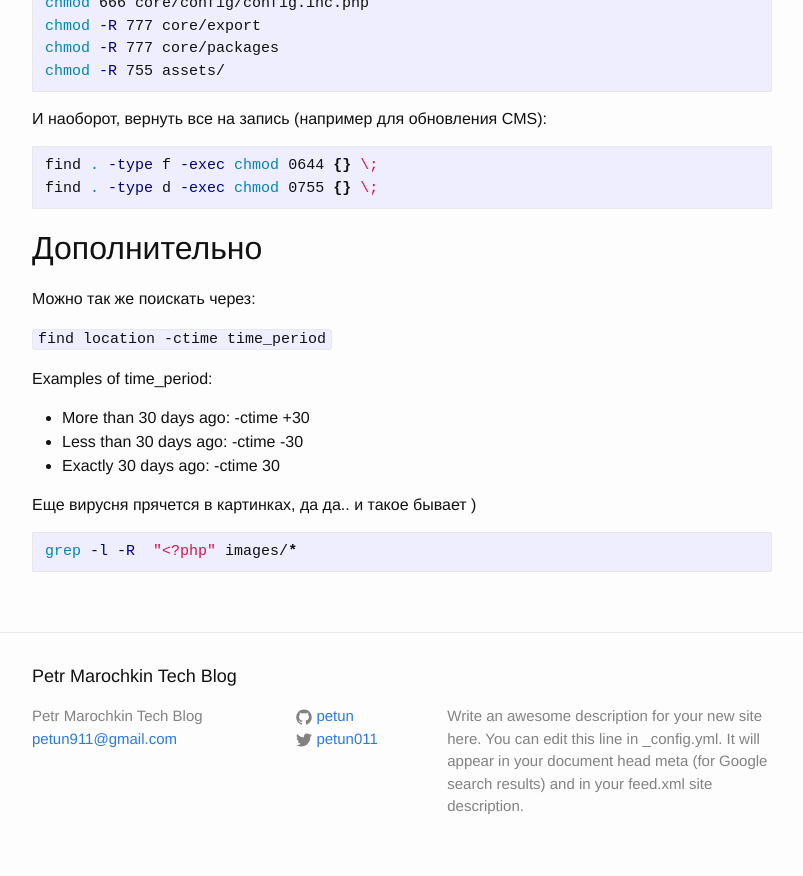
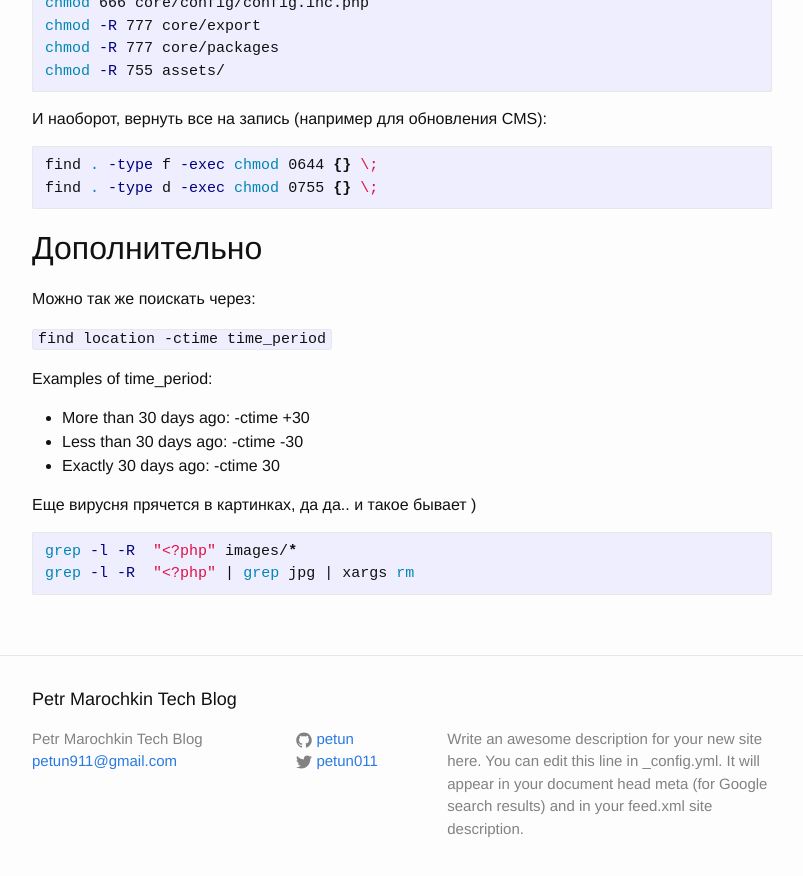
Before and after one commit to petun/petun.github.io, a Jekyll site: the page built from _posts/2017-10-10-hosting-virus-how-to.markdown, in a window 1280 px wide and 900 px high, scrolled down 1923 px. Shown: the top 876 px of the window, without its empty margins (238-1041 px from the left). Built offline with Jekyll 4.4.1, drawn with Linux system fonts in a browser that asks for light colours.

Commit message:
Update 2017-10-10-hosting-virus-how-to.markdown

````diff
--- a/_posts/2017-10-10-hosting-virus-how-to.markdown
+++ b/_posts/2017-10-10-hosting-virus-how-to.markdown
@@ -108,4 +108,5 @@ Examples of time_period:
 Еще вирусня прячется в картинках, да да.. и такое бывает )
 ```bash
 grep -l -R  "<?php" images/*
+grep -l -R  "<?php" | grep jpg | xargs rm
 ```
````
